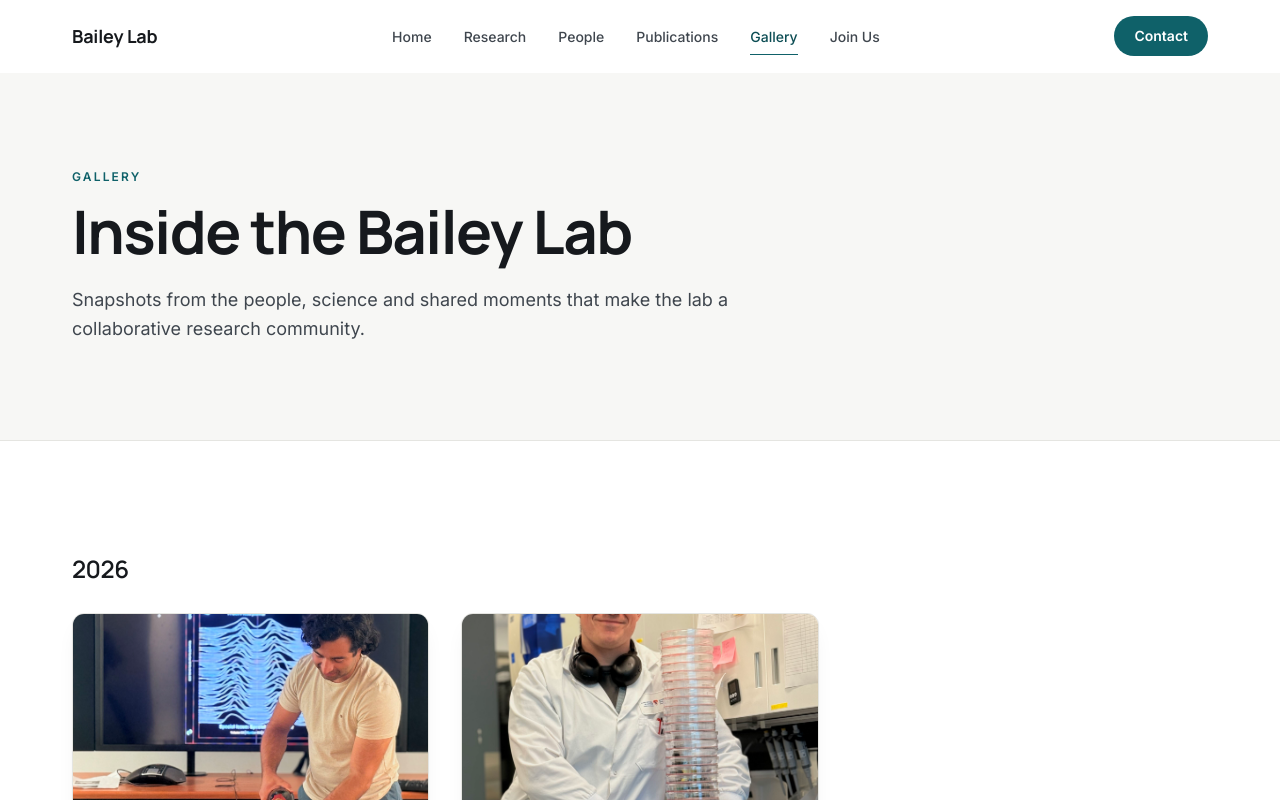
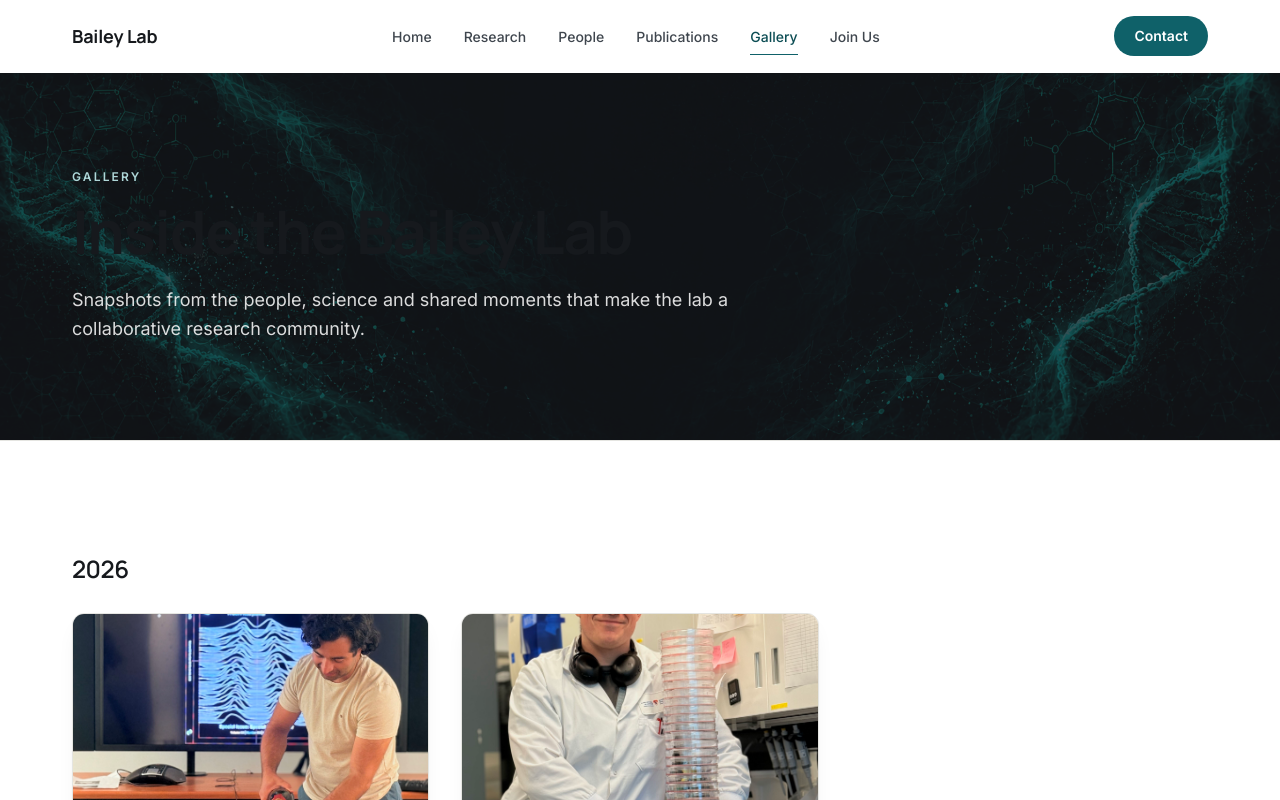
Before and after one commit to Neda-Esfehani/Bailey-Lab, a Next.js app: page /gallery in a window 1280 px wide. Shown: the top 800 px of the page. Built offline with nearby package versions, Linux system fonts and the light colour scheme.

Commit message:
Use Morbius image as gallery header background

```diff
--- a/app/gallery/page.tsx
+++ b/app/gallery/page.tsx
@@ -19,6 +19,7 @@ export default function GalleryPage() {
         eyebrow="Gallery"
         title="Inside the Bailey Lab"
         description="Snapshots from the people, science and shared moments that make the lab a collaborative research community."
+        backgroundImage="/logos/morbius.png"
       />
 
       <Section>
```
